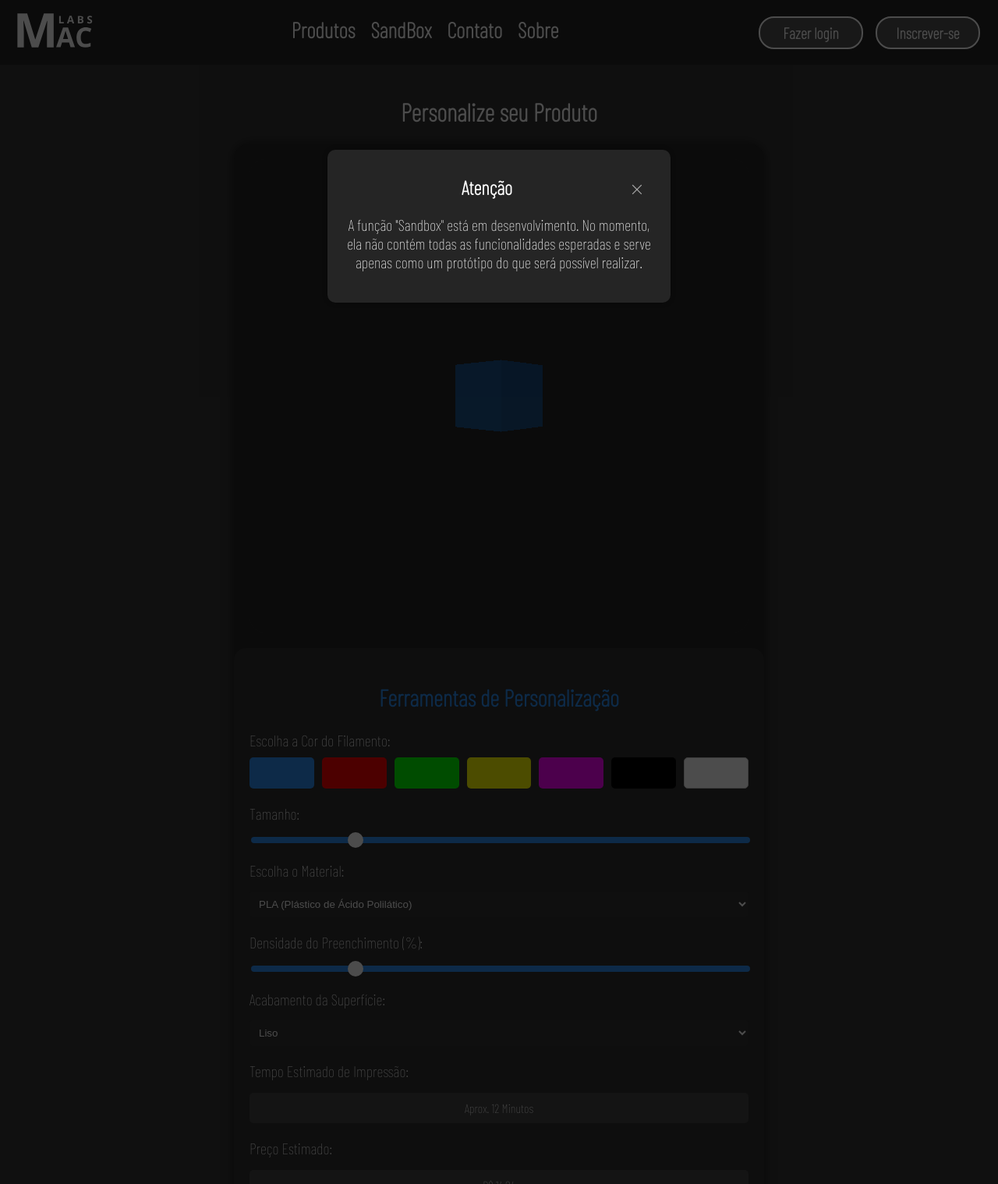
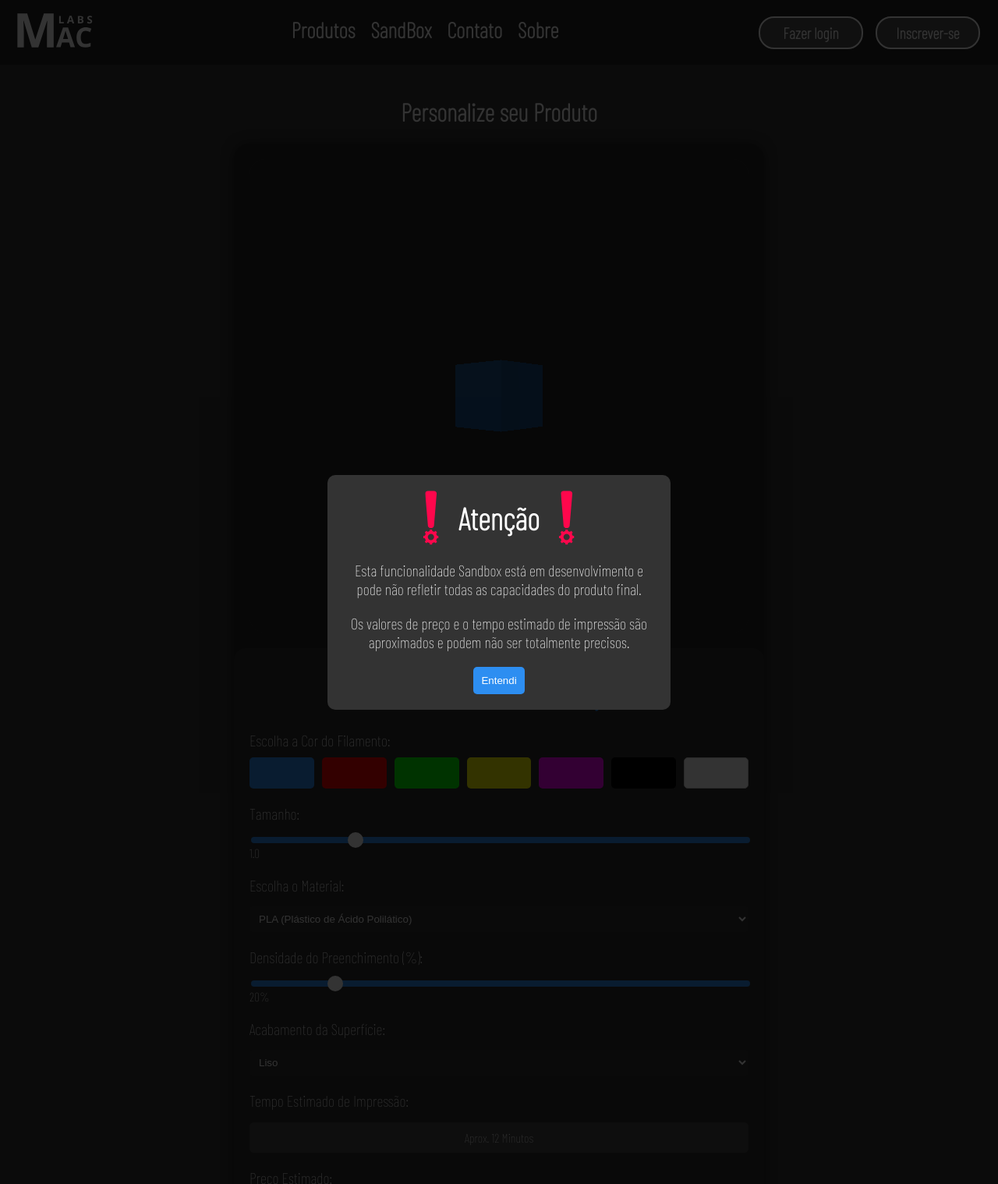
Before and after one commit to LeoDellAmatrice/MacLabs, a Flask app: page /criar in a window 1280 px wide. Shown: the whole page at 78% size. Run offline with Flask 3, Linux system fonts and the light colour scheme.

Commit message:
modal sandbox

```diff
--- a/static/css/base.css
+++ b/static/css/base.css
@@ -125,9 +125,6 @@ footer {
 }
 
 /* Redes sociais */
-#redes-sociais {
-    text-align: center;
-}
 
 #redes-sociais h3{
     font-size: var(--font-size-large);
@@ -147,7 +144,6 @@ footer ul {
 
 #redes-sociais li, a, h3, ul {
     text-decoration: none;
-    text-align: center;
     color: var(--text-color);
 }
 
--- a/static/css/criar.css
+++ b/static/css/criar.css
@@ -4,48 +4,68 @@ body {
 
 /* Estilo do Modal */
 .modal {
-    display: none; /* Oculto por padrão */
+    display: flex;
+    justify-content: center;
+    align-items: center;
     position: fixed;
-    z-index: 1000; /* Coloca o modal à frente de outros elementos */
+    top: 0;
     left: 0;
-    top: 0;
     width: 100%;
     height: 100%;
-    background-color: rgba(0, 0, 0, 0.7); /* Fundo escuro transparente */
+    background-color: rgba(0, 0, 0, 0.8);
+    z-index: 1000;
+    visibility: hidden; /* Escondido por padrão */
+    opacity: 0;
+    transition: opacity 0.3s ease;
 }
 
 .modal-content {
-    background-color: #252525;
-    margin: 15% auto;
+    background-color: #333;
     padding: 20px;
     border-radius: 10px;
-    box-shadow: 0 0 10px rgba(0, 0, 0, 0.3);
-    width: 80%;
-    max-width: 400px;
     text-align: center;
     color: #fff;
+    max-width: 400px;
+    width: 90%;
+}
+
+#titulo-modal {
+    display: flex;
+    justify-content: center;
+    align-items: center;
+}
+
+#titulo-modal img {
+    height: 70px;
 }
 
 .modal-content h2 {
-    font-size: 25px;
-    margin-top: 13px;
+    margin: 0;
+    font-size: 40px;
 }
 
 .modal-content p {
     font-size: 20px;
 }
 
-.close-button {
-    height: 40px;
-    color: #aaa;
-    float: right;
-    margin-right: 15px;
-    font-size: 45px;
+#close-modal {
+    background-color: #2d8ef1;
+    color: #fff;
+    border: none;
+    padding: 10px;
+    border-radius: 5px;
     cursor: pointer;
+    transition: background-color 0.3s ease;
 }
 
-.close-button:hover {
-    color: #2d8ef1;
+#close-modal:hover {
+    background-color: #1b5db0;
+}
+
+/* Exibir o modal quando visível */
+.modal.visible {
+    visibility: visible;
+    opacity: 1;
 }
 
 
--- a/static/js/criar.js
+++ b/static/js/criar.js
@@ -11,18 +11,18 @@ const camera = new THREE.PerspectiveCamera(75, canvasContainer.clientWidth / can
 const renderer = new THREE.WebGLRenderer({ canvas: canvas });
 
 // Habilitar sombras e definir cor de fundo
-renderer.shadowMap.enabled = true; // Ativar o mapeamento de sombras
-renderer.setClearColor(0x252525, 1); // Define a cor de fundo (exemplo: cinza escuro)
+renderer.shadowMap.enabled = true;
+renderer.setClearColor(0x252525, 1);
 
 // Definindo preços básicos
-const basePricePerCubicCm = 14.00; // Preço por cm³ (ajuste conforme necessário)
+const basePricePerCubicCm = 5.00;
 const materialPrices = {
-    pla: 0.05, // Custo do PLA por cm³
-    abs: 0.06, // Custo do ABS por cm³
-    petg: 0.07, // Custo do PETG por cm³
-    nylon: 0.08 // Custo do Nylon por cm³
+    pla: 0.05,
+    abs: 0.06,
+    petg: 0.07,
+    nylon: 0.08
 };
-const baseInfillPrice = 0.01; // Custo adicional por densidade de preenchimento
+const baseInfillPrice = 0.01;
 
 // Função para ajustar o canvas e a câmera
 function ajustarCanvasECamera() {
@@ -44,58 +44,64 @@ let animationActive = true;
 function initThreeJS() {
     ajustarCanvasECamera();
 
-    // Cria um cubo básico
     const geometry = new THREE.BoxGeometry();
-    const material = new THREE.MeshStandardMaterial({ color: 0x2d8ef1 }); // Usar MeshStandardMaterial para sombras
-    model = new THREE.Mesh(geometry, material); // Cria o cubo
-    model.castShadow = true; // O cubo irá projetar sombra
-    scene.add(model); // Adiciona o cubo à cena
+    const material = new THREE.MeshStandardMaterial({ color: 0x2d8ef1 });
+    model = new THREE.Mesh(geometry, material);
+    model.castShadow = true;
+    scene.add(model);
 
-    // Cria um plano para receber a sombra
     const planeGeometry = new THREE.PlaneGeometry(500, 500);
     const planeMaterial = new THREE.ShadowMaterial({ opacity: 0.5 });
     const plane = new THREE.Mesh(planeGeometry, planeMaterial);
-    plane.rotation.x = -Math.PI / 2; // Deita o plano horizontalmente
-    plane.position.y = -1; // Posiciona o plano abaixo do cubo
-    plane.receiveShadow = true; // O plano irá receber a sombra
+    plane.rotation.x = -Math.PI / 2;
+    plane.position.y = -1;
+    plane.receiveShadow = true;
     scene.add(plane);
 
-    // Adiciona uma luz direcional para criar sombras
-    const light = new THREE.DirectionalLight(0xffffff, 1); // Luz branca
-    light.position.set(0, 10, 12); // Posição da luz
-    light.castShadow = true; // A luz irá projetar sombras
+    const light = new THREE.DirectionalLight(0xffffff, 1);
+    light.position.set(0, 10, 12);
+    light.castShadow = true;
+    light.shadow.mapSize.width = 1024;
+    light.shadow.mapSize.height = 1024;
+    light.shadow.bias = -0.01;
 
-    // Ajustes na sombra
-    light.shadow.mapSize.width = 1024; // Tamanho da textura da sombra
-    light.shadow.mapSize.height = 1024; // Tamanho da textura da sombra
-    light.shadow.bias = -0.01; // Ajusta o viés da sombra para evitar deslocamento
-
-    scene.add(light); // Adiciona a luz à cena
+    scene.add(light);
 
     camera.position.z = 5;
 
     function animate() {
         if (animationActive && model) {
-            model.rotation.y += 0.01; // Anima a rotação do cubo
+            model.rotation.y += 0.01;
         }
-        renderer.render(scene, camera); // Renderiza a cena
-        requestAnimationFrame(animate); // Chama a animação novamente
+        renderer.render(scene, camera);
+        requestAnimationFrame(animate);
     }
 
-    animate(); // Inicia a animação
+    animate();
 
     // Atualiza o preço e o tempo estimado
-    document.querySelector("#size-input").addEventListener("input", updateEstimations);
+    const sizeInput = document.querySelector("#size-input");
+    const infillInput = document.querySelector("#infill-density");
+    const sizeValueDisplay = document.querySelector("#size-value");
+    const infillValueDisplay = document.querySelector("#infill-value");
+
+    sizeInput.addEventListener("input", () => {
+        sizeValueDisplay.textContent = sizeInput.value; // Exibe o valor atual do tamanho
+        updateEstimations();
+    });
+    infillInput.addEventListener("input", () => {
+        infillValueDisplay.textContent = `${infillInput.value}%`; // Exibe o valor atual da densidade
+        updateEstimations();
+    });
+
     document.querySelector("#material-select").addEventListener("change", updateEstimations);
-    document.querySelector("#infill-density").addEventListener("input", updateEstimations);
 
-    // Altera a cor do cubo com base na cor selecionada
     const colorButtons = document.querySelectorAll('.color-option');
     colorButtons.forEach(button => {
         button.addEventListener('click', () => {
             const selectedColor = button.getAttribute('data-color');
-            model.material.color.set(selectedColor); // Altera a cor do cubo
-            updateEstimations(); // Atualiza as estimativas após mudar a cor
+            model.material.color.set(selectedColor);
+            updateEstimations();
         });
     });
 }
@@ -103,63 +109,53 @@ function initThreeJS() {
 // Função para atualizar as estimativas de tempo e preço
 function updateEstimations() {
     const scale = document.querySelector("#size-input").value;
-    model.scale.set(scale, scale, scale); // Altera o tamanho do cubo
+    model.scale.set(scale, scale, scale);
 
-    // Calcula o volume do cubo (lado³)
-    const volume = Math.pow(scale, 3); // Volume em cm³
-    const estimatedPrice = (volume * basePricePerCubicCm).toFixed(2); // Estima o preço
+    const volume = Math.pow(scale, 3);
+    const infillDensity = document.querySelector("#infill-density").value;
+    const densityFactor = 1 + (infillDensity / 100);
+    const timePerCubicCm = 10;
+    const estimatedTime = Math.max(Math.floor((volume * timePerCubicCm) * densityFactor), 1);
 
-    // Estima o tempo de impressão em minutos
-    const infillDensity = document.querySelector("#infill-density").value; // Obtém a densidade de preenchimento
-    const densityFactor = 1 + (infillDensity / 100); // Fator de densidade
-    const timePerCubicCm = 10; // Minutos por cm³
-    const estimatedTime = Math.max(Math.floor((volume * timePerCubicCm) * densityFactor), 1); // Tempo em minutos
-
-    // Atualiza o texto de preço estimado
-    document.querySelector("#estimated-price").textContent = `R$ ${estimatedPrice}`;
-
-    // Atualiza o texto de tempo estimado
     document.querySelector("#estimated-time").textContent = `Aprox. ${estimatedTime} minutos`;
 
-    // Atualiza o preço com base no material e densidade de preenchimento
     const selectedMaterial = document.querySelector("#material-select").value;
-    const materialCost = materialPrices[selectedMaterial] * (volume / 100); // Custo do material
-    const infillCost = baseInfillPrice * (infillDensity / 5); // Custo baseado na densidade de preenchimento
+    const materialCost = materialPrices[selectedMaterial] * (volume / 100);
+    const infillCost = baseInfillPrice * (infillDensity / 5);
+    const estimatedPrice = (volume * basePricePerCubicCm + materialCost + infillCost).toFixed(2);
 
-    const totalPrice = (parseFloat(estimatedPrice) + materialCost + infillCost).toFixed(2);
-    document.querySelector("#estimated-price").textContent = `R$ ${totalPrice}`;
+    document.querySelector("#estimated-price").textContent = `R$ ${estimatedPrice}`;
 }
 
 // Chama a função initThreeJS assim que a janela é carregada
 window.addEventListener('load', function() {
     document.body.classList.add('loaded');
-    initThreeJS(); // Inicializa a cena 3D
+    initThreeJS();
 });
 
-// Redimensiona o canvas quando a janela é redimensionada
 window.addEventListener('resize', () => {
-    ajustarCanvasECamera(); // Ajusta a câmera e o canvas
-    renderer.render(scene, camera); // Renderiza novamente após o redimensionamento
+    ajustarCanvasECamera();
+    renderer.render(scene, camera);
 });
 
-// Controle de rotação do cubo usando o mouse
+// Controle de rotação do cubo usando o mouse e touch
 canvas.addEventListener('mousedown', () => {
-    isMouseDown = true; // Ativa o arraste
-    animationActive = false; // Pausa a animação enquanto arrasta
-    clearTimeout(idleTimeout); // Limpa o temporizador de inatividade
+    isMouseDown = true;
+    animationActive = false;
+    clearTimeout(idleTimeout);
 });
 
 canvas.addEventListener('mousemove', (event) => {
     if (!isMouseDown) return;
 
     const deltaMove = {
-        x: previousMousePosition.x - event.offsetX, // Inverte a rotação Y
-        y: previousMousePosition.y - event.offsetY, // Inverte a rotação X
+        x: previousMousePosition.x - event.offsetX,
+        y: previousMousePosition.y - event.offsetY,
     };
 
     if (model) {
-        model.rotation.y += deltaMove.x * 0.01; // Rotação correta no eixo Y
-        model.rotation.x -= deltaMove.y * 0.01; // Inverte a rotação no eixo X
+        model.rotation.y += deltaMove.x * 0.01;
+        model.rotation.x -= deltaMove.y * 0.01;
     }
 
     previousMousePosition = {
@@ -169,24 +165,23 @@ canvas.addEventListener('mousemove', (event) => {
 
     clearTimeout(idleTimeout);
     idleTimeout = setTimeout(() => {
-        animationActive = true; // Retorna à animação após o tempo de inatividade
+        animationActive = true;
     }, idleTime);
 });
 
 canvas.addEventListener('mouseup', () => {
-    isMouseDown = false; // Para a rotação quando o botão do mouse é liberado
+    isMouseDown = false;
 });
 
 canvas.addEventListener('mouseleave', () => {
-    isMouseDown = false; // Para a rotação quando o mouse sai do canvas
+    isMouseDown = false;
 });
 
-// Adiciona controle de touch para dispositivos móveis
 canvas.addEventListener('touchstart', (event) => {
-    isMouseDown = true; // Ativa o arraste
-    animationActive = false; // Pausa a animação enquanto arrasta
-    clearTimeout(idleTimeout); // Limpa o temporizador de inatividade
-    event.preventDefault(); // Prevê o comportamento padrão do touch
+    isMouseDown = true;
+    animationActive = false;
+    clearTimeout(idleTimeout);
+    event.preventDefault();
 });
 
 canvas.addEventListener('touchmove', (event) => {
@@ -199,8 +194,8 @@ canvas.addEventListener('touchmove', (event) => {
     };
 
     if (model) {
-        model.rotation.y += deltaMove.x * 0.01; // Rotação correta no eixo Y
-        model.rotation.x -= deltaMove.y * 0.01; // Inverte a rotação no eixo X
+        model.rotation.y += deltaMove.x * 0.01;
+        model.rotation.x -= deltaMove.y * 0.01;
     }
 
     previousMousePosition = {
@@ -210,12 +205,12 @@ canvas.addEventListener('touchmove', (event) => {
 
     clearTimeout(idleTimeout);
     idleTimeout = setTimeout(() => {
-        animationActive = true; // Retorna à animação após o tempo de inatividade
+        animationActive = true;
     }, idleTime);
 
-    event.preventDefault(); // Prevê o comportamento padrão do touch
+    event.preventDefault();
 });
 
 canvas.addEventListener('touchend', () => {
-    isMouseDown = false; // Para a rotação quando o toque termina
+    isMouseDown = false;
 });
--- a/static/js/modal.js
+++ b/static/js/modal.js
@@ -1,21 +1,14 @@
-window.addEventListener('load', function() {
-    document.body.classList.add('loaded');
+document.addEventListener('DOMContentLoaded', function() {
+    const modal = document.getElementById('modal-container');
+    const closeModal = document.getElementById('close-modal');
 
-    // Exibir o modal
-    const modal = document.getElementById('modal-aviso');
-    const closeButton = document.querySelector('.close-button');
+    // Mostra o modal ao carregar a página
+    modal.classList.add('visible');
+    document.body.style.overflow = 'hidden'; // Impede a rolagem
 
-    modal.style.display = 'block';
-
-    // Função para fechar o modal quando o usuário clicar no 'x'
-    closeButton.addEventListener('click', () => {
-        modal.style.display = 'none';
-    });
-
-    // Fechar o modal se o usuário clicar fora do conteúdo
-    window.addEventListener('click', (event) => {
-        if (event.target === modal) {
-            modal.style.display = 'none';
-        }
+    // Fecha o modal ao clicar no botão
+    closeModal.addEventListener('click', function() {
+        modal.classList.remove('visible');
+        document.body.style.overflow = ''; // Restaura a rolagem
     });
 });
--- a/templates/criar.html
+++ b/templates/criar.html
@@ -13,11 +13,16 @@ MacLabs Sandbox
     <h1>Personalize seu Produto</h1>
 
     <!-- Modal de aviso -->
-    <div id="modal-aviso" class="modal">
+    <div id="modal-container" class="modal">
         <div class="modal-content">
-            <span class="close-button">&times;</span>
-            <h2>Atenção</h2>
-            <p>A função "Sandbox" está em desenvolvimento. No momento, ela não contém todas as funcionalidades esperadas e serve apenas como um protótipo do que será possível realizar.</p>
+            <div id="titulo-modal">
+                <img src="{{ url_for('static', filename='img/exclamacao.svg') }}" alt="Ponto de Exclamação">
+                <h2>Atenção</h2>
+                <img src="{{ url_for('static', filename='img/exclamacao.svg') }}" alt="Ponto de Exclamação">
+            </div>
+            <p>Esta funcionalidade Sandbox está em desenvolvimento e pode não refletir todas as capacidades do produto final.</p>
+            <p>Os valores de preço e o tempo estimado de impressão são aproximados e podem não ser totalmente precisos.</p>
+            <button id="close-modal">Entendi</button>
         </div>
     </div>
 
@@ -48,6 +53,7 @@ MacLabs Sandbox
             <div class="tool">
                 <label for="size-input">Tamanho:</label>
                 <input type="range" id="size-input" min="0.5" max="3" step="0.1" value="1"> <!-- Tamanho inicial -->
+                <span id="size-value">1.0</span>
             </div>
 
             <div class="tool">
@@ -62,7 +68,8 @@ MacLabs Sandbox
 
             <div class="tool">
                 <label for="infill-density">Densidade do Preenchimento (%):</label>
-                <input type="range" id="infill-density" min="0" max="100" step="5" value="20">
+                <input type="range" id="infill-density" min="5" max="100" step="5" value="20">
+                <span id="infill-value">20%</span>
             </div>
 
             <div class="tool">
```
Also changed, not shown: static/img/exclamacao.svg (added).
